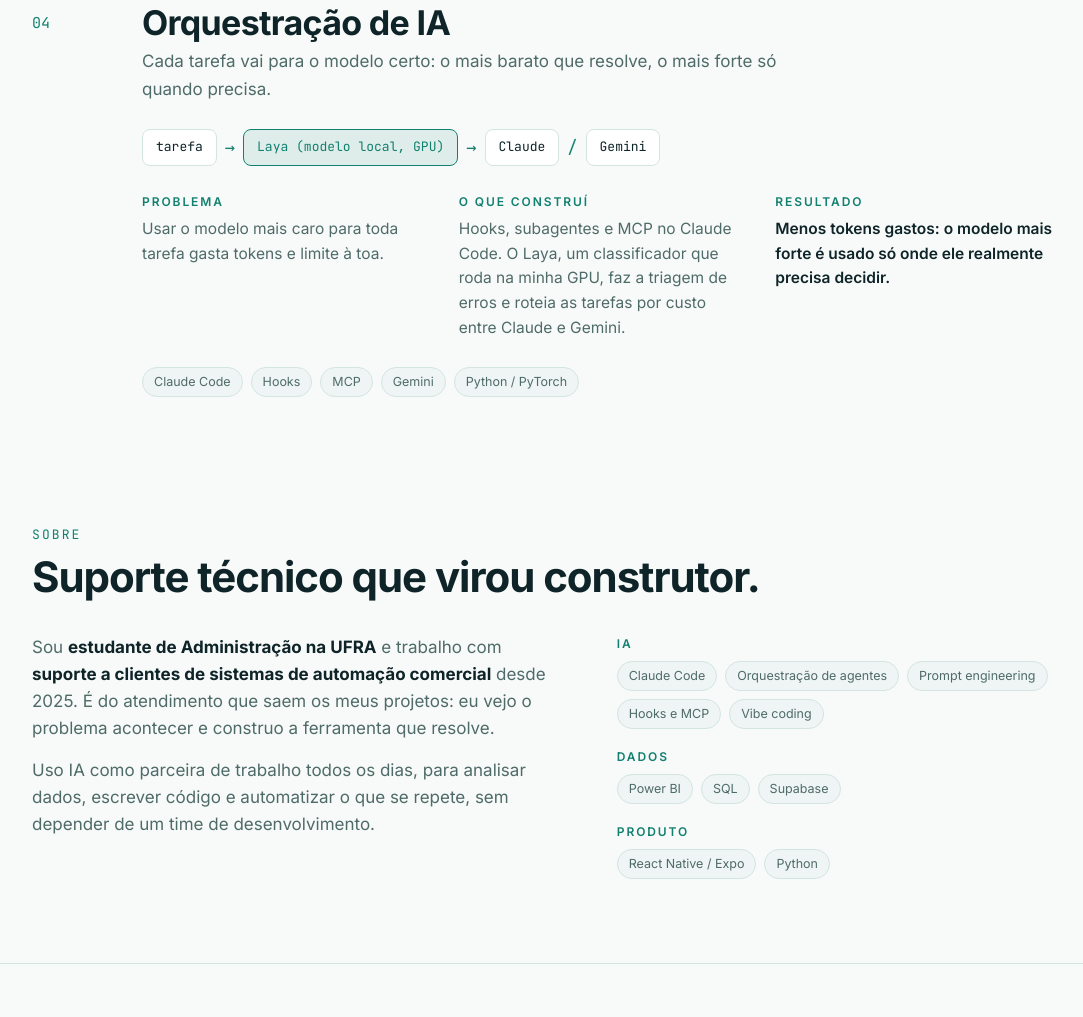
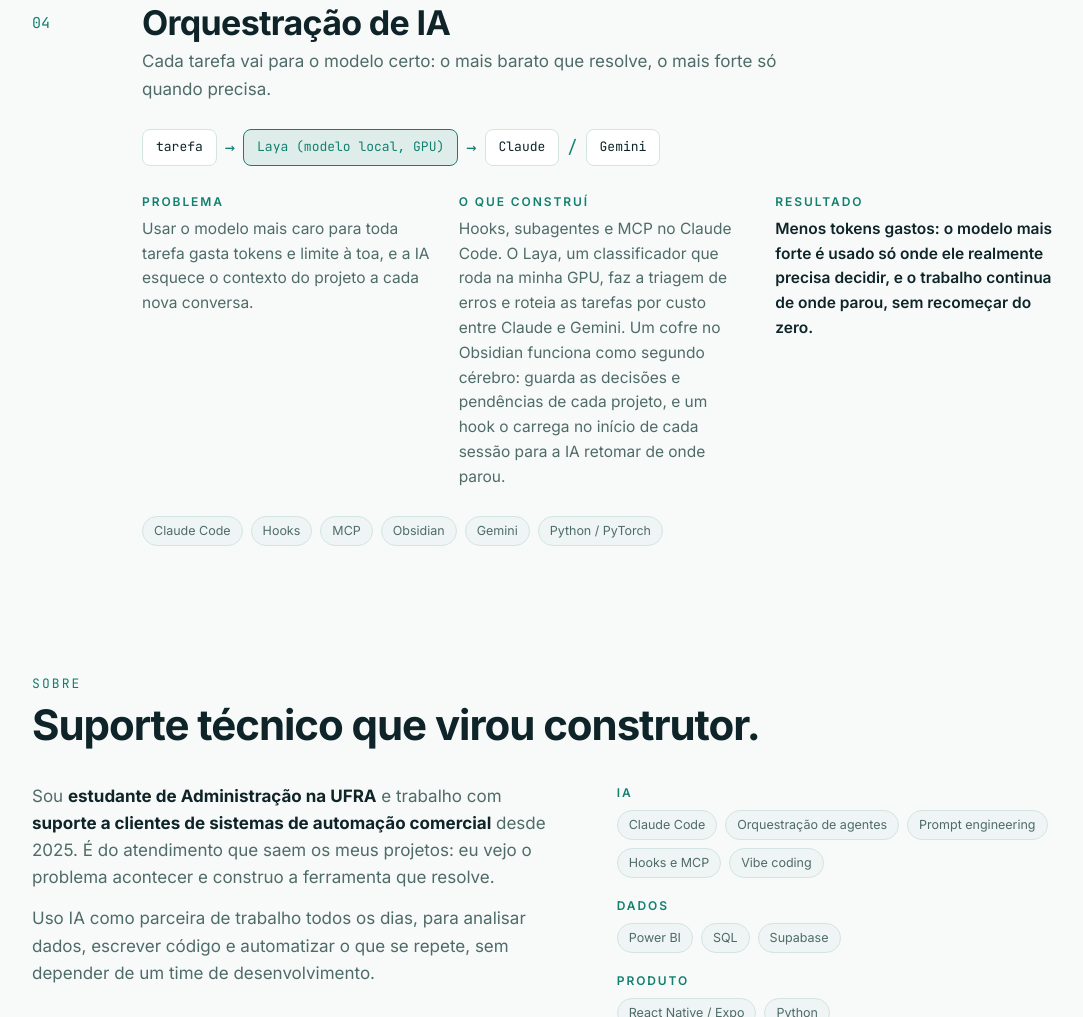
Before and after one commit to DANILOABREUMOREIRA/portfolio, a plain HTML site: page index.html in a window 1280 px wide. Shown: the part 2243-3260 px from the top of the page, without its empty margins (92-1175 px from the left). Drawn offline with Linux system fonts and the light colour scheme.

Commit message:
Orquestracao: inclui Obsidian como segundo cerebro

```diff
--- a/index.html
+++ b/index.html
@@ -206,12 +206,12 @@
           <span class="node">Claude</span><span class="arrow">/</span><span class="node">Gemini</span>
         </div>
         <div class="cols">
-          <div><h4>Problema</h4><p>Usar o modelo mais caro para toda tarefa gasta tokens e limite à toa.</p></div>
-          <div><h4>O que construí</h4><p>Hooks, subagentes e MCP no Claude Code. O Laya, um classificador que roda na minha GPU, faz a triagem de erros e roteia as tarefas por custo entre Claude e Gemini.</p></div>
-          <div class="res"><h4>Resultado</h4><p>Menos tokens gastos: o modelo mais forte é usado só onde ele realmente precisa decidir.</p></div>
+          <div><h4>Problema</h4><p>Usar o modelo mais caro para toda tarefa gasta tokens e limite à toa, e a IA esquece o contexto do projeto a cada nova conversa.</p></div>
+          <div><h4>O que construí</h4><p>Hooks, subagentes e MCP no Claude Code. O Laya, um classificador que roda na minha GPU, faz a triagem de erros e roteia as tarefas por custo entre Claude e Gemini. Um cofre no Obsidian funciona como segundo cérebro: guarda as decisões e pendências de cada projeto, e um hook o carrega no início de cada sessão para a IA retomar de onde parou.</p></div>
+          <div class="res"><h4>Resultado</h4><p>Menos tokens gastos: o modelo mais forte é usado só onde ele realmente precisa decidir, e o trabalho continua de onde parou, sem recomeçar do zero.</p></div>
         </div>
         <div class="chips">
-          <span class="chip">Claude Code</span><span class="chip">Hooks</span><span class="chip">MCP</span><span class="chip">Gemini</span><span class="chip">Python / PyTorch</span>
+          <span class="chip">Claude Code</span><span class="chip">Hooks</span><span class="chip">MCP</span><span class="chip">Obsidian</span><span class="chip">Gemini</span><span class="chip">Python / PyTorch</span>
         </div>
       </div>
     </article>
```
